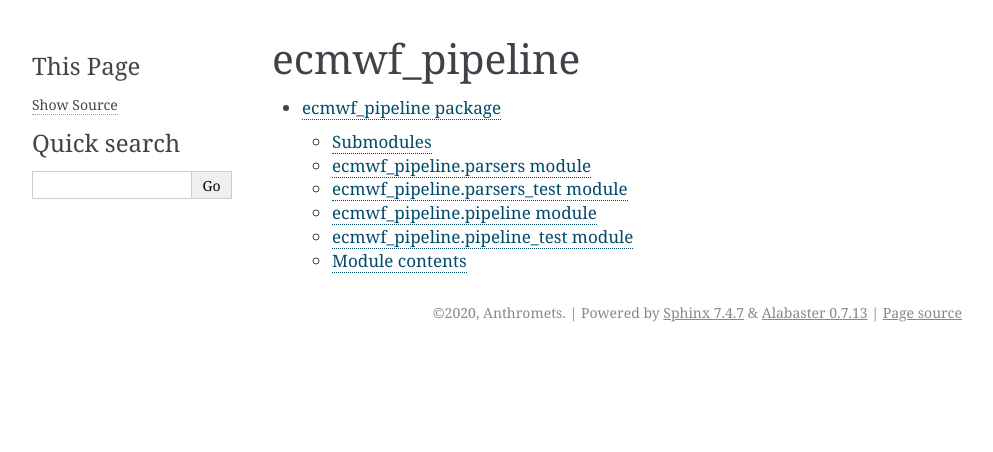
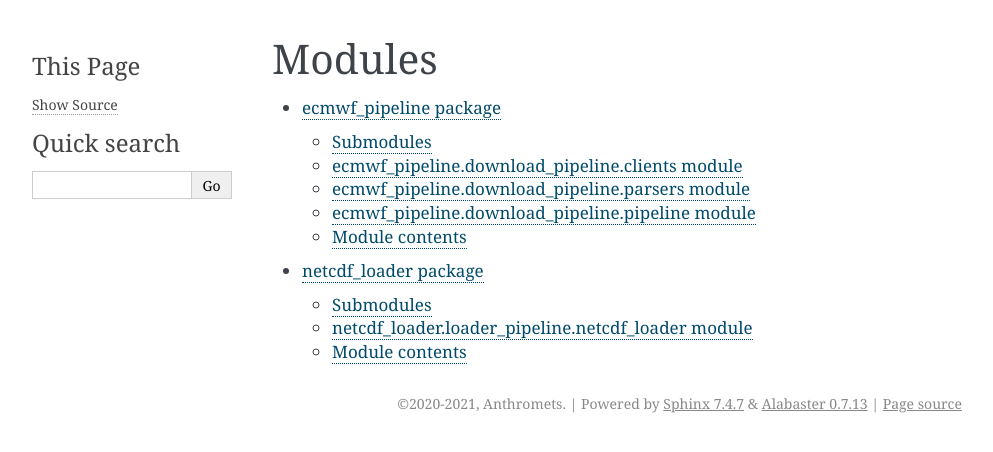
Before and after one commit to google/weather-tools, a Sphinx documentation site: the page built from docs/modules.rst, in a window 1280 px wide. Shown: the top 452 px of the page, without its empty margins (148-1141 px from the left). Built offline with Sphinx 7.4.7, drawn with Linux system fonts in a browser that asks for light colours.

```diff
--- a/docs/conf.py
+++ b/docs/conf.py
@@ -12,13 +12,14 @@
 
 import os
 import sys
-sys.path.insert(0, os.path.abspath('../ecmwf_pipeline'))
+sys.path.insert(0, os.path.abspath('../ecmwf_pipeline/download_pipeline'))
+sys.path.insert(1, os.path.abspath('../netcdf_loader/loader_pipeline'))
 
 
 # -- Project information -----------------------------------------------------
 
 project = 'ECMWF-Pipeline'
-copyright = '2020, Anthromets'
+copyright = '2020-2021, Anthromets'
 author = 'Anthromets'
 
 # The full version, including alpha/beta/rc tags
--- a/docs/ecmwf_pipeline.rst
+++ b/docs/ecmwf_pipeline.rst
@@ -4,34 +4,26 @@ ecmwf\_pipeline package
 Submodules
 ----------
 
-ecmwf\_pipeline.parsers module
-------------------------------
+ecmwf\_pipeline.download_pipeline.clients module
+------------------------------------------------
 
-.. automodule:: ecmwf_pipeline.parsers
+.. automodule:: ecmwf_pipeline.download_pipeline.clients
    :members:
    :undoc-members:
    :show-inheritance:
 
-ecmwf\_pipeline.parsers\_test module
-------------------------------------
+ecmwf\_pipeline.download_pipeline.parsers module
+------------------------------------------------
 
-.. automodule:: ecmwf_pipeline.parsers_test
+.. automodule:: ecmwf_pipeline.download_pipeline.parsers
    :members:
    :undoc-members:
    :show-inheritance:
 
-ecmwf\_pipeline.pipeline module
--------------------------------
+ecmwf\_pipeline.download_pipeline.pipeline module
+-------------------------------------------------
 
-.. automodule:: ecmwf_pipeline.pipeline
-   :members:
-   :undoc-members:
-   :show-inheritance:
-
-ecmwf\_pipeline.pipeline\_test module
--------------------------------------
-
-.. automodule:: ecmwf_pipeline.pipeline_test
+.. automodule:: ecmwf_pipeline.download_pipeline.pipeline
    :members:
    :undoc-members:
    :show-inheritance:
--- a/docs/index.rst
+++ b/docs/index.rst
@@ -6,6 +6,7 @@
 Welcome to ECMWF-Pipeline's documentation!
 ==========================================
 
+The goal for these tools is to make weather data available to all of Alphabet.
 
 .. toctree::
    :maxdepth: 2
--- a/docs/modules.rst
+++ b/docs/modules.rst
@@ -1,7 +1,8 @@
-ecmwf_pipeline
-==============
+Modules
+=======
 
 .. toctree::
    :maxdepth: 4
 
    ecmwf_pipeline
+   netcdf_loader
```
Also changed, not shown: CONTRIBUTING.md (+0 -4 lines), Configuration.md (+1 -1 lines), README.md (+20 -14 lines), docs/netcdf_loader.rst (added, +22 -0 lines), setup.py (+5 -2 lines), .gitlab-ci.yml, 12 other files.
